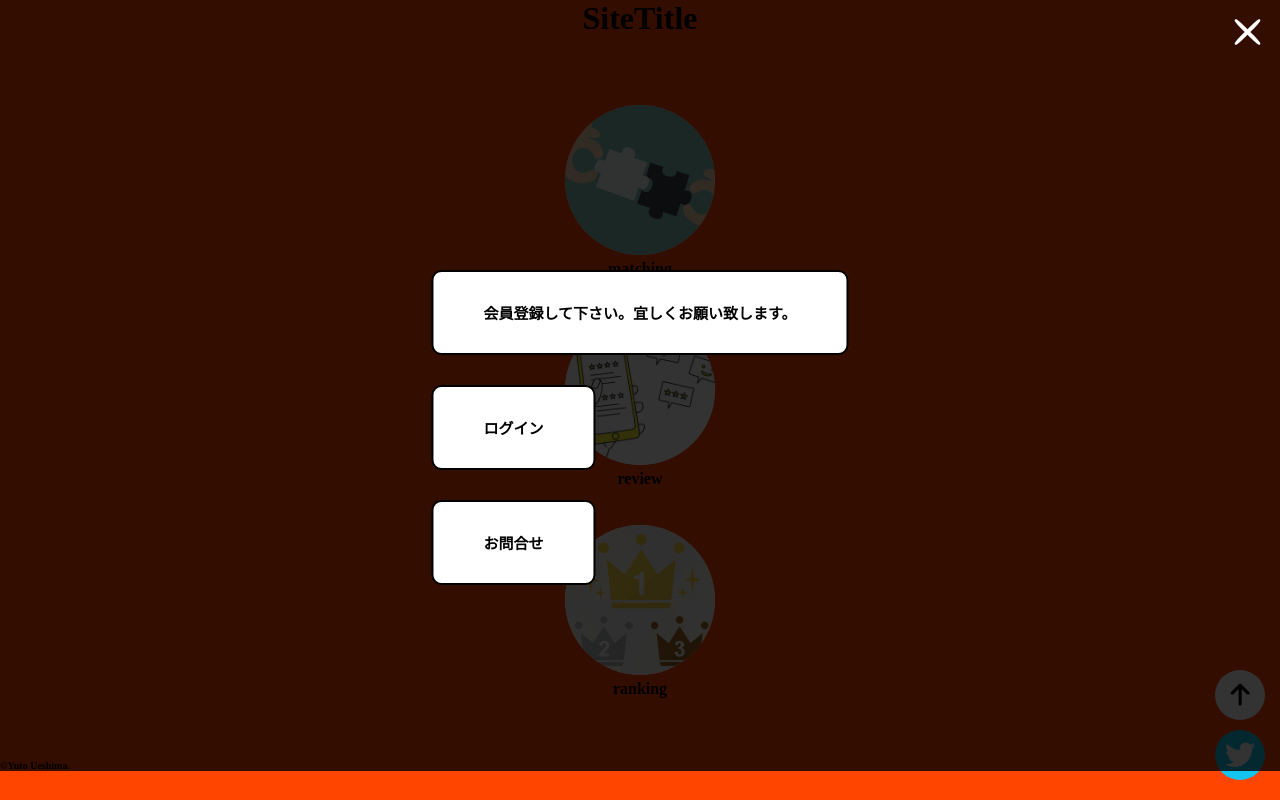
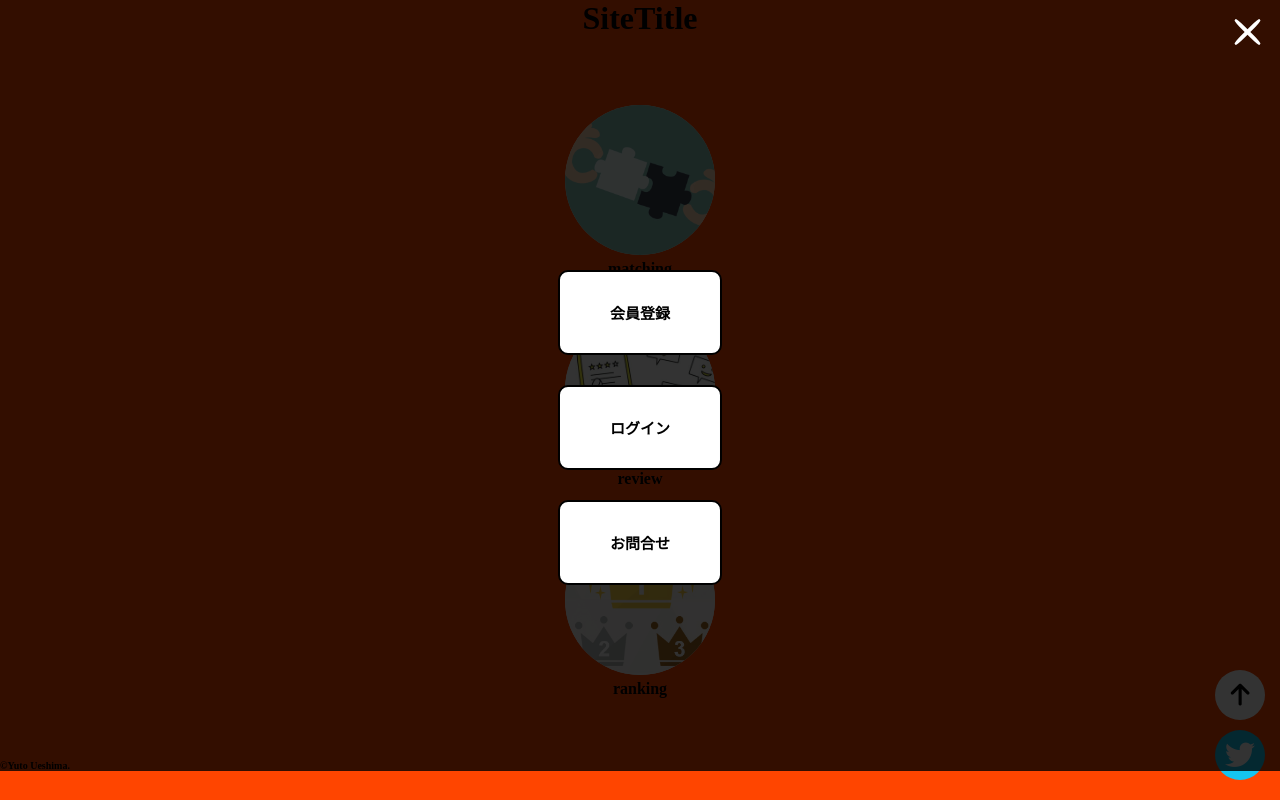
Before and after one commit to shigehisa0903/y.u, a plain HTML site: page index.html in a window 1280 px wide. Both pictures are taken after a click on the element 1255 px from the left and 25 px from the top of the page. Drawn offline with Linux system fonts and the light colour scheme; some packages are replaced by stand-ins of ours.

Commit message:
Update index.html

```diff
--- a/index.html
+++ b/index.html
@@ -34,7 +34,7 @@
 
         <!-- ハンバーガーメニュークリック後出てくるメニューリスト -->
         <ul id="menuList">
-            <li><a href="#">会員登録して下さい。宜しくお願い致します。</a></li>
+            <li><a href="#">会員登録</a></li>
             <li><a href="#">ログイン</a></li>
             <li><a href="#">お問合せ</a></li>
         </ul>
```
